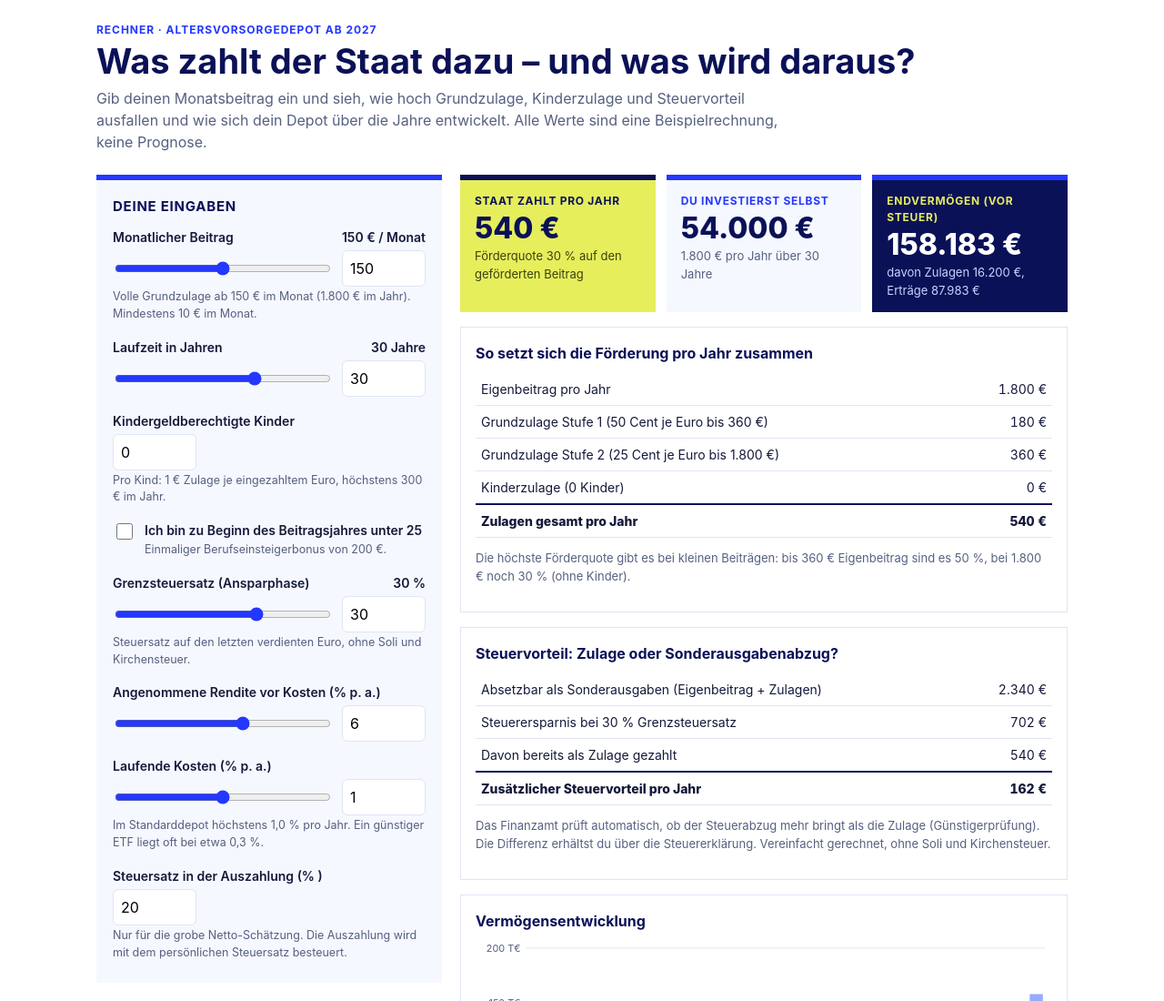
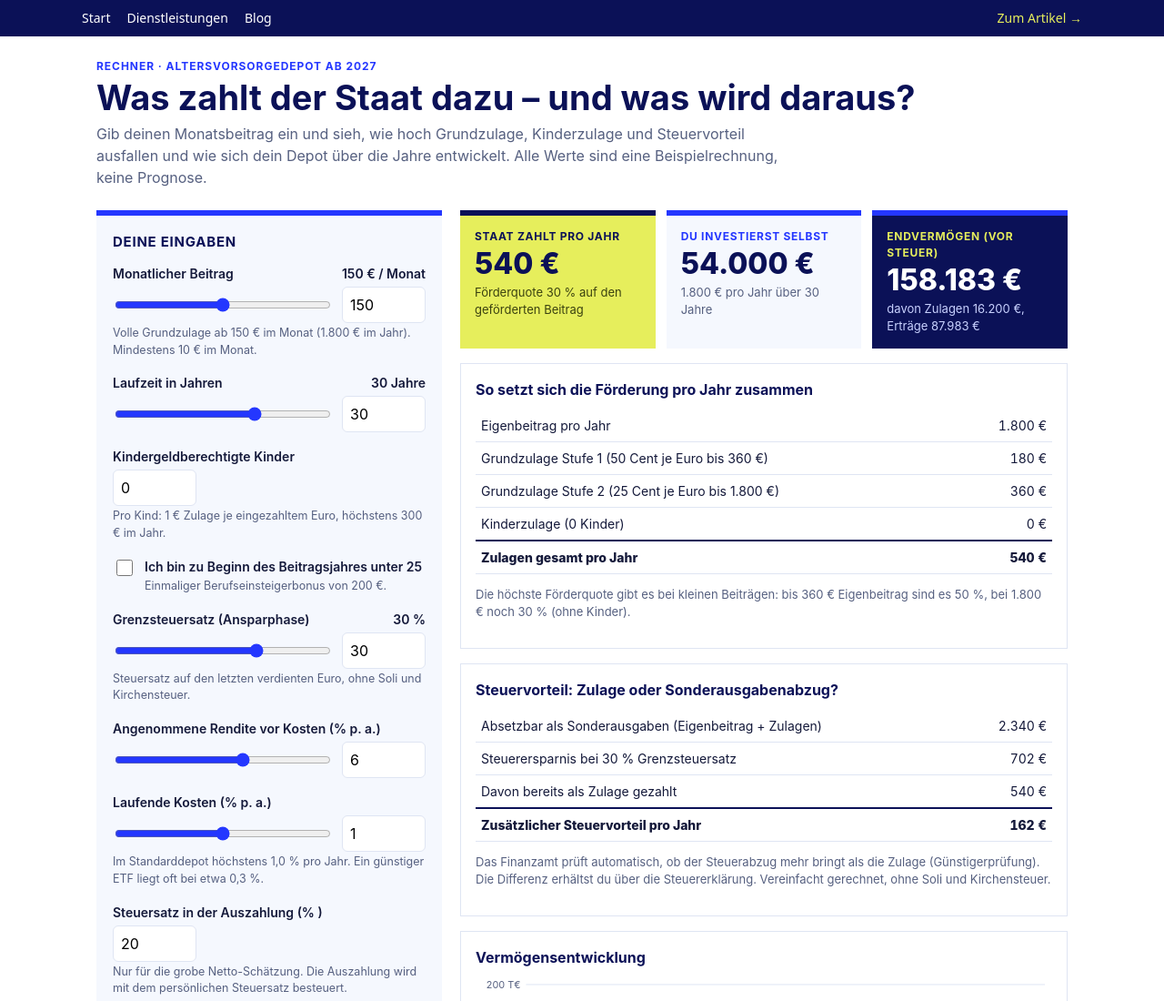
Before and after one commit to kamisamaamaterasu333-design/Tommy-Moeller-Finanzberatung, a plain HTML site: page pages/altersvorsorgedepot-rechner.html in a window 1280 px wide. Shown: the top 1100 px of the page at 91% size. Drawn offline with Linux system fonts and the light colour scheme.

Commit message:
Add navigation links to altersvorsorgedepot-rechner

```diff
--- a/pages/altersvorsorgedepot-rechner.html
+++ b/pages/altersvorsorgedepot-rechner.html
@@ -56,6 +56,15 @@ svg text{font-family:inherit}
 </style>
 </head>
 <body>
+<div style="background:#0b1157;padding:10px 16px;font:14px/1.4 system-ui,sans-serif">
+  <div style="max-width:1100px;margin:0 auto;display:flex;gap:18px;flex-wrap:wrap">
+    <a href="../index.html" style="color:#fff;text-decoration:none">Start</a>
+    <a href="services.html" style="color:#fff;text-decoration:none">Dienstleistungen</a>
+    <a href="blog.html" style="color:#fff;text-decoration:none">Blog</a>
+    <a href="altersvorsorgedepot-artikel.html" style="color:#e6ee5c;text-decoration:none;margin-left:auto">Zum Artikel →</a>
+  </div>
+</div>
+
 <div class="wrap">
   <div class="eyebrow">Rechner · Altersvorsorgedepot ab 2027</div>
   <h1>Was zahlt der Staat dazu – und was wird daraus?</h1>
```
